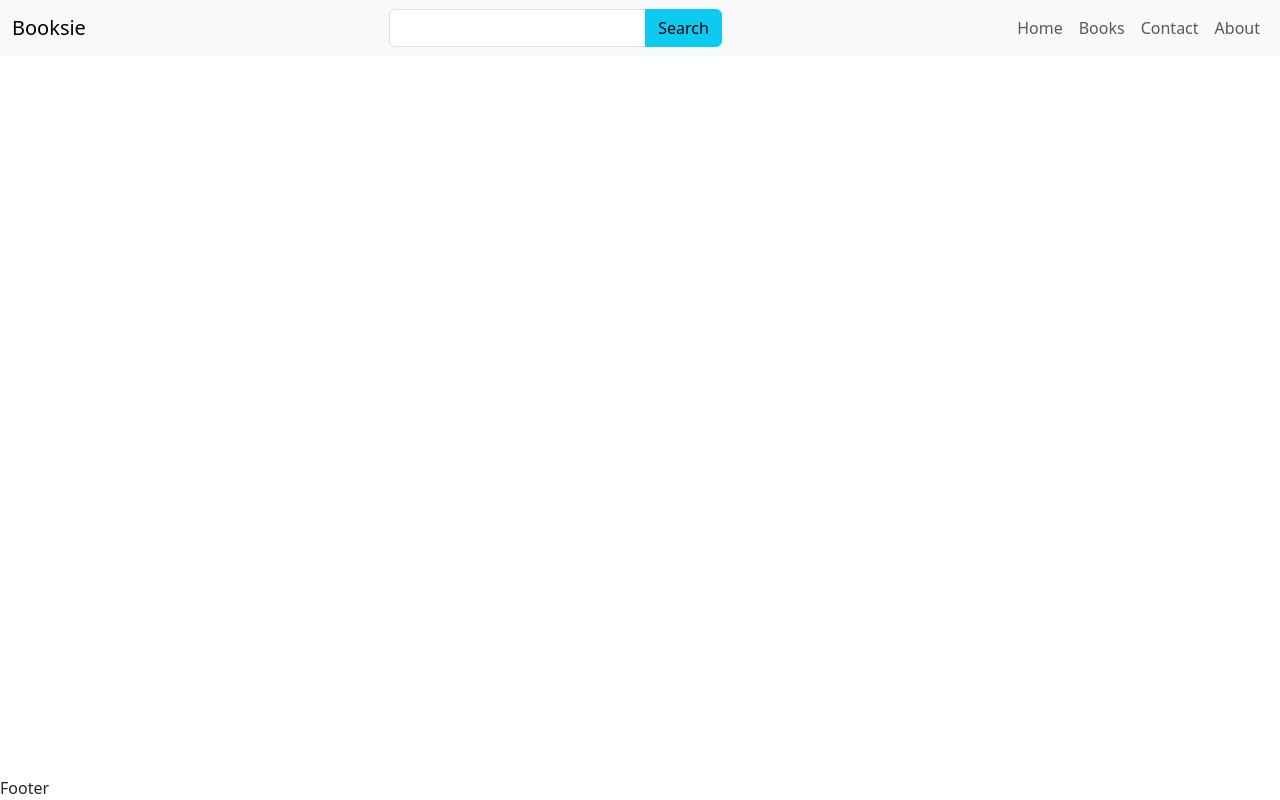
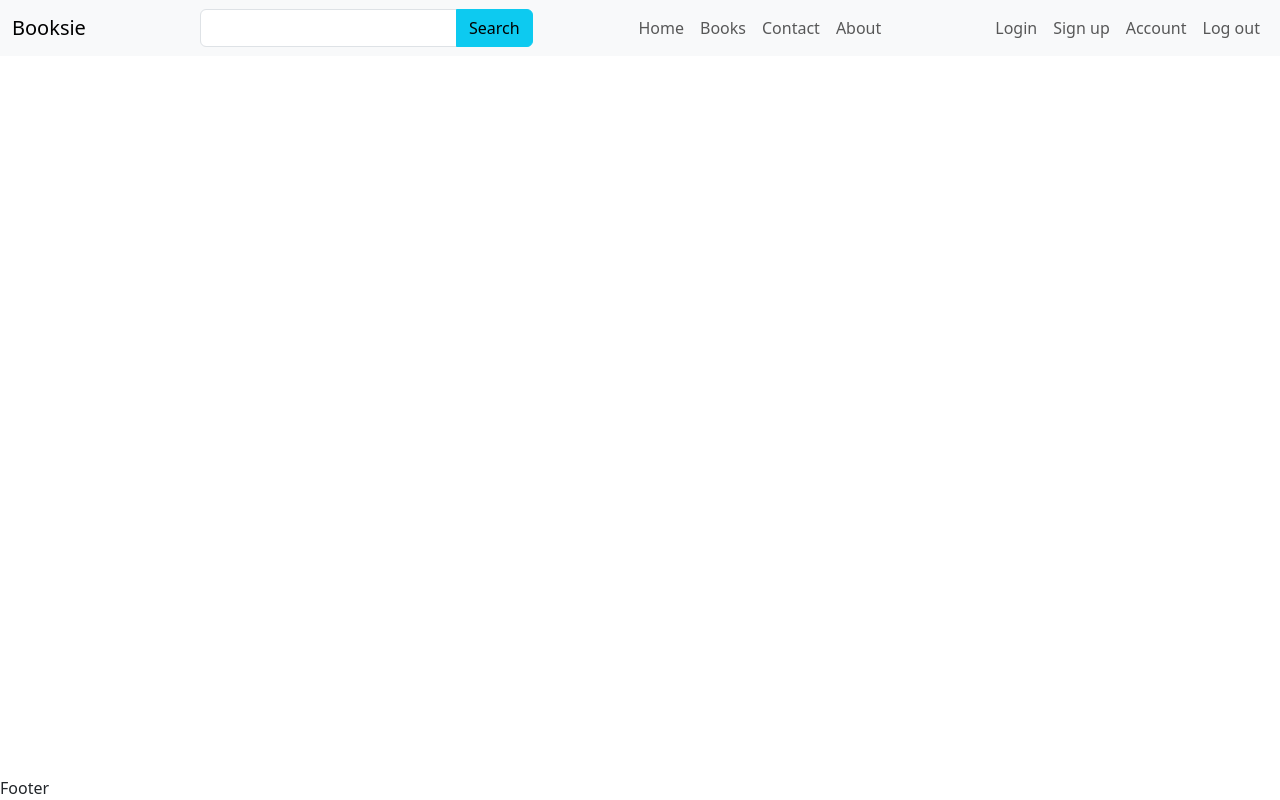
Before and after one commit to johannesmu/booksie, a React (Vite) app: page / in a window 1280 px wide. Built offline with nearby package versions, Linux system fonts and the light colour scheme.

Commit message:
update to navbar

```diff
--- a/src/components/Header.tsx
+++ b/src/components/Header.tsx
@@ -27,7 +27,7 @@ export function Header(props: any) {
                         <Button variant='info' type='submit'>Search</Button>
                     </InputGroup>
                 </Form>
-                <Nav className="d-none">
+                <Nav className="d-none d-sm-flex order-5">
                     <Nav.Link href="/signin">Login</Nav.Link>
                     <Nav.Link href="/signup">Sign up</Nav.Link>
                     <Nav.Link href="/account">Account</Nav.Link>
```
